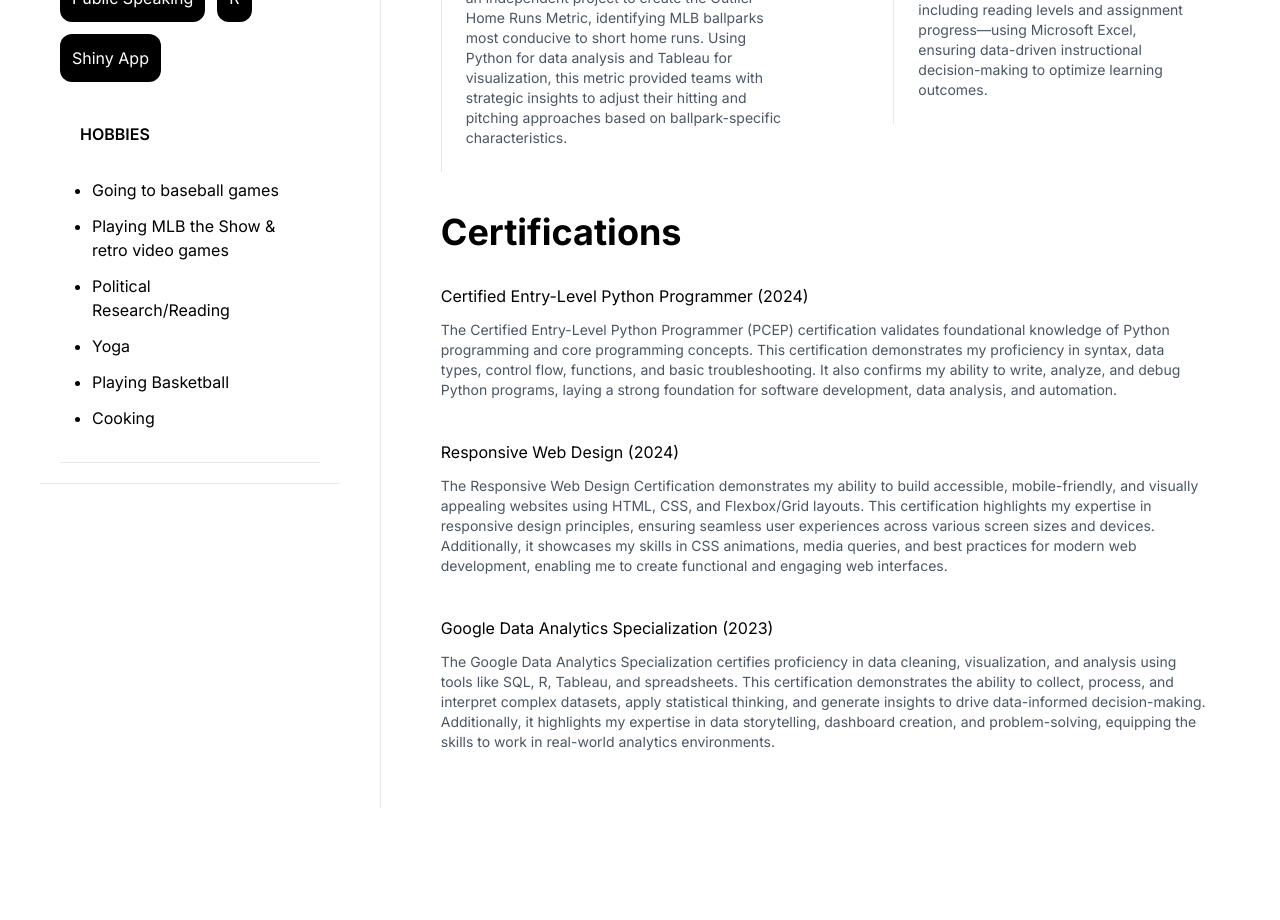
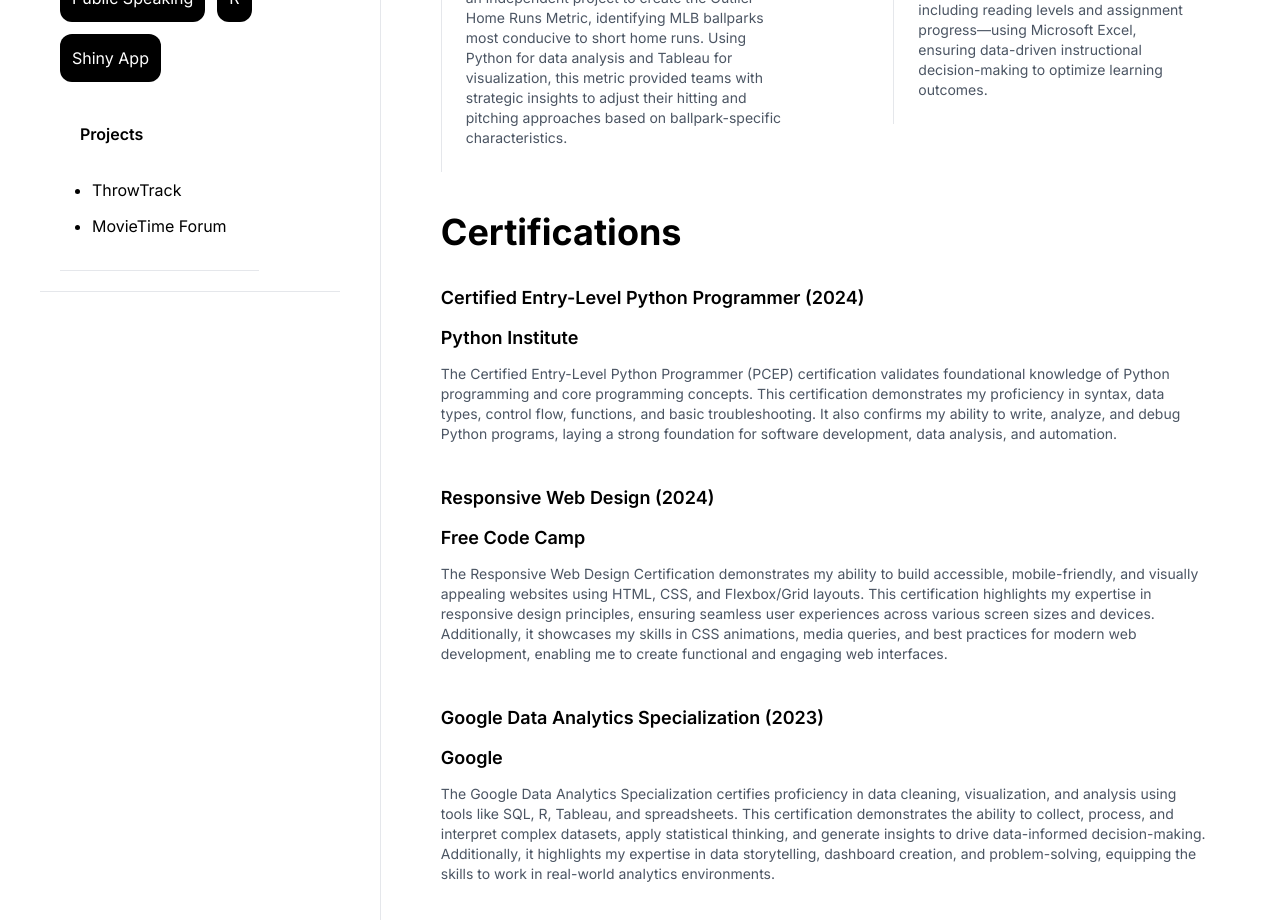
Before and after one commit to JColeman1550/portfolio-1, a React (Vite) app: page / in a window 1280 px wide. Shown: the part 1520-2440 px from the top of the page. Before the commit the page ends 2328 px from the top, so only its background shows below. Built offline with nearby package versions, Linux system fonts and the light colour scheme.

Commit message:
made text edits 2/10/25

```diff
--- a/src/components/HeaderLeft.jsx
+++ b/src/components/HeaderLeft.jsx
@@ -226,17 +226,13 @@
               className="text-baes font-semibold
 md:text-2x1"
             >
-              HOBBIES
+              Projects
             </h1>
 
             <div className="flex flex-wrap gap-16 p-3">
               <ul className="flex list-disc flex-col gap-3">
-                <li>Going to baseball games</li>
-                <li>Playing MLB the Show & retro video games</li>
-                <li>Political Research/Reading</li>
-                <li>Yoga</li>
-                <li>Playing Basketball</li>
-                <li>Cooking</li>
+                <li><a href="https://web-production-6f765.up.railway.app/">ThrowTrack</a></li>
+                <li><a href="https://github.com/JColeman1550/full-stack-movie-forum?tab=readme-ov-file">MovieTime Forum</a></li>
              </ul>
 
             </div>
--- a/src/components/Home.jsx
+++ b/src/components/Home.jsx
@@ -175,7 +175,12 @@
 
 <div className="space-y-10">
     <div className="text-baseline space-y-3">
-        <h3>Certified Entry-Level Python Programmer (2024)</h3>
+        <h3 className="text-sm font-semibold
+        md:text-lg" >Certified Entry-Level Python Programmer (2024)</h3>
+        <h4 className="text-sm font-semibold
+        md:text-lg">
+                Python Institute
+              </h4>
         <p className="text-sm text-gray-600 dark:text-gray-400
         md:text:base">The Certified Entry-Level Python Programmer (PCEP) certification
             validates foundational knowledge of Python programming and core programming concepts.
@@ -186,7 +191,12 @@
 
 
     <div className="text-baseline space-y-3">
-        <h3>Responsive Web Design (2024)</h3>
+        <h3 className="text-sm font-semibold
+        md:text-lg" >Responsive Web Design (2024)</h3>
+        <h4 className="text-sm font-semibold
+        md:text-lg">
+                Free Code Camp
+              </h4>
         <p className="text-sm text-gray-600 dark:text-gray-400
         md:text:base">The Responsive Web Design Certification
         demonstrates my ability to build accessible, mobile-friendly, and visually appealing websites using HTML, CSS,
@@ -196,7 +206,12 @@
         enabling me to create functional and engaging web interfaces.</p>
     </div>
     <div className="text-baseline space-y-3">
-        <h3>Google Data Analytics Specialization (2023)</h3>
+        <h3 className="text-sm font-semibold
+        md:text-lg" >Google Data Analytics Specialization (2023)</h3>
+        <h4 className="text-sm font-semibold
+        md:text-lg">
+                Google
+              </h4>
         <p className="text-sm text-gray-600 dark:text-gray-400
         md:text:base">The Google Data Analytics Specialization
         certifies proficiency in data cleaning, visualization, and analysis using tools like SQL, R, Tableau, and spreadsheets.
```
